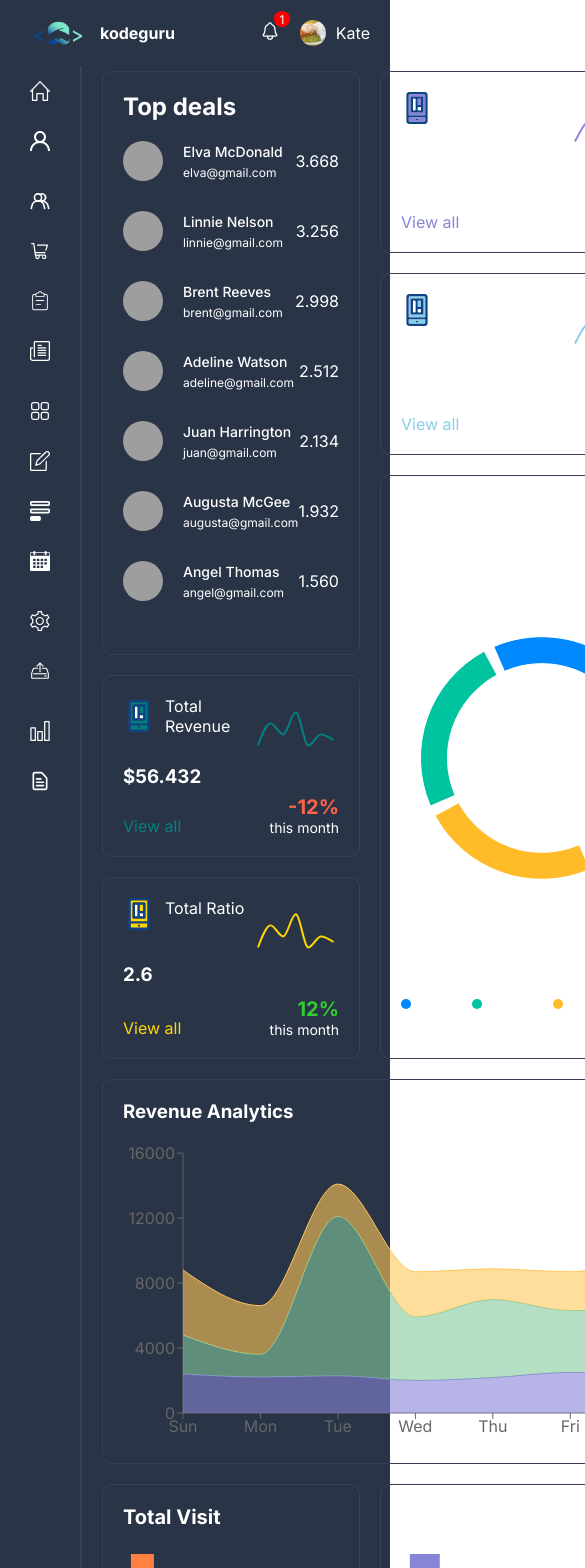
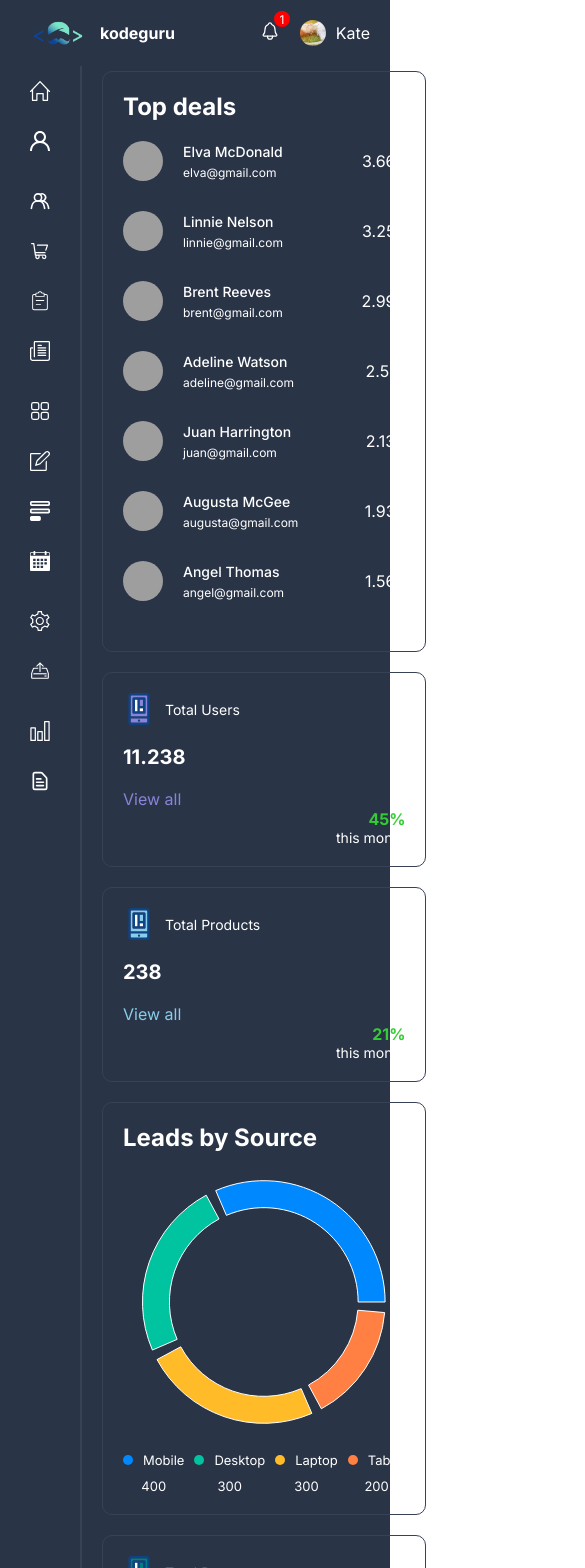
Before and after one commit to Erhahon-Imafidon/dynamic-dashboard, a React (Vite) app: page / in a window 390 px wide. Shown: the top 1568 px of the page, 585 px wide, since content can reach past the window. Built offline with nearby package versions, Linux system fonts and the light colour scheme; grey boxes are pictures that could not be loaded.

Commit message:
made the single user and product page responsive

```diff
--- a/src/components/barchart/barChart.scss
+++ b/src/components/barchart/barChart.scss
@@ -7,4 +7,8 @@
     margin-bottom: 20px;
   }
 
+  .chart {
+    height: 100%;
+    width: 100%;
+  }
 }
--- a/src/components/bigchartbox/bigChartBox.scss
+++ b/src/components/bigchartbox/bigChartBox.scss
@@ -1,3 +1,5 @@
+@import "../../styles/responsive.scss";
+
 .bigbox {
   display: flex;
   flex-direction: column;
@@ -6,6 +8,12 @@
   height: 100%;
   width: 100%;
 
+ h1 {
+   @include xxl {
+     font-size: 24px;
+   }
+ }
+
   .chart {
     height: 300px;
     width: 100%;
--- a/src/components/chartbox/chartBox.scss
+++ b/src/components/chartbox/chartBox.scss
@@ -1,8 +1,14 @@
 @import "../../styles/variables.scss";
+@import "../../styles/responsive.scss";
+
 .chartBox {
   display: flex;
   justify-content: space-between;
   height: 100%;
+
+  @include sm {
+    flex-direction: column;
+  }
 
   .boxInfo {
     display: flex;
@@ -10,9 +16,26 @@
     flex-direction: column;
     justify-content: space-between;
 
+
+    @include sm {
+      gap: 20px;
+    }
+
+
     .title {
       display: flex;
+      align-items: center;
       gap: 10px;
+
+      @include xxl {
+        font-size: 14px;
+      }
+    }
+
+    h1 {
+      @include xxl {
+        font-size: 20px;
+      }
     }
   }
 
@@ -34,6 +57,10 @@
       .percentage {
         font-size: 20px;
         font-weight: bold;
+
+        @include xxl {
+          font-size: 16px;
+        }
       }
 
       .duration {
--- a/src/components/piechart/piechartbox.scss
+++ b/src/components/piechart/piechartbox.scss
@@ -1,8 +1,16 @@
+@import "../../styles/responsive.scss";
+
 .pieChart {
   height: 100%;
   display: flex;
   flex-direction: column;
   justify-content: space-between;
+
+h1 {
+  @include xxl {
+    font-size: 24px;
+  }
+}
 
   .chart {
     display: flex;
--- a/src/components/single/Single.tsx
+++ b/src/components/single/Single.tsx
@@ -9,51 +9,6 @@ import {
 } from 'recharts';
 import './single.scss';
 import Avatar from '../../assets/icons/noavatar.png';
-
-const data = [
-    {
-        name: 'Page A',
-        uv: 4000,
-        pv: 2400,
-        amt: 2400,
-    },
-    {
-        name: 'Page B',
-        uv: 3000,
-        pv: 1398,
-        amt: 2210,
-    },
-    {
-        name: 'Page C',
-        uv: 2000,
-        pv: 9800,
-        amt: 2290,
-    },
-    {
-        name: 'Page D',
-        uv: 2780,
-        pv: 3908,
-        amt: 2000,
-    },
-    {
-        name: 'Page E',
-        uv: 1890,
-        pv: 4800,
-        amt: 2181,
-    },
-    {
-        name: 'Page F',
-        uv: 2390,
-        pv: 3800,
-        amt: 2500,
-    },
-    {
-        name: 'Page G',
-        uv: 3490,
-        pv: 4300,
-        amt: 2100,
-    },
-];
 
 type SingleProps = {
     // id: number;
--- a/src/components/single/single.scss
+++ b/src/components/single/single.scss
@@ -1,5 +1,15 @@
+@import "../../styles/responsive.scss";
+@import "../../styles/variables.scss";
+
 .single {
   display: flex;
+  height: 100%;
+  width: 100%;
+
+  @include xl {
+    flex-direction: column;
+    gap: 50px;
+  }
 
   .view{
     flex: 1;
@@ -16,10 +26,19 @@
           height: 100px;
           border-radius: 20px;
           object-fit: cover;
+
+          @include sm {
+            width: 70px;
+            height: 70px;
+          }
         }
 
         h1 {
           font-weight: 500;
+
+            @include sm {
+                font-size: 18px;
+            }
         }
 
         button {
@@ -28,6 +47,10 @@
           padding: 10px 20px;
           border-radius: 5px;
           border: none;
+
+          @include sm {
+            padding: 5px 10px;
+          }
         }
       }
 
@@ -59,6 +82,10 @@
       margin-top: 50px;
       width: 80%;
       height: 400px;
+
+      @include md {
+       display: none;
+      }
     }
   }
 
@@ -94,6 +121,10 @@
           padding: 15px;
           background-color: #f45b6810;
 
+          @include xl {
+            min-width: 250px;
+          }
+
           p {
             margin-bottom: 5px;
           }
--- a/src/components/topbox/topbox.scss
+++ b/src/components/topbox/topbox.scss
@@ -1,18 +1,26 @@
+@import "../../styles/responsive.scss";
+
 .topBox {
 
   h1 {
     margin-bottom: 20px;
+
+    @include xxl {
+      font-size: 24px;
+    }
   }
 
   .list {
 
     .listItem {
+      flex: 1;
       display: flex;
       align-items: center;
       justify-content: space-between;
       margin-bottom: 30px;
 
       .user {
+        flex: 1;
         display: flex;
         align-items: center;
         gap: 20px;
@@ -23,6 +31,13 @@
           border-radius: 50%;
           object-fit: cover;
 
+          @include xxl {
+            display: none;
+          }
+
+          @include lg {
+            display: block;
+          }
         }
         .userText{
           display: flex;
@@ -36,6 +51,14 @@
 
           .email{
             font-size: 12px;
+
+            @include xxl {
+              display: none;
+            }
+
+            @include lg {
+              display: block;
+            }
           }
         }
 
--- a/src/pages/home/home.scss
+++ b/src/pages/home/home.scss
@@ -6,12 +6,22 @@
   gap: 20px;
   grid-template-columns: repeat(4, 1fr);
   grid-auto-rows: minmax(180px, auto);
+  grid-auto-flow: dense;
 
   @include xl {
     grid-template-columns: repeat(3, 1fr);
   }
   @include lg {
     grid-template-columns: repeat(2, 1fr);
+  }
+
+  @include md {
+    grid-template-columns: repeat(1, 1fr);
+  }
+
+  @include md {
+    grid-auto-rows: minmax(120px, auto);
+
   }
 
   .box {
@@ -28,6 +38,11 @@
   .box7 {
     grid-column: span 2;
     grid-row: span 2;
+
+    @include md {
+      grid-column: span 1;
+      grid-row: span 1;
+    }
   }
 
   .box4 {
```
